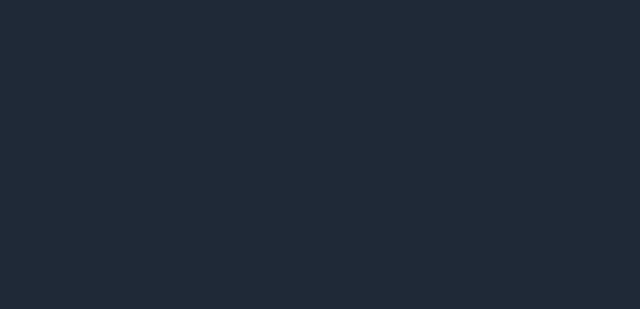
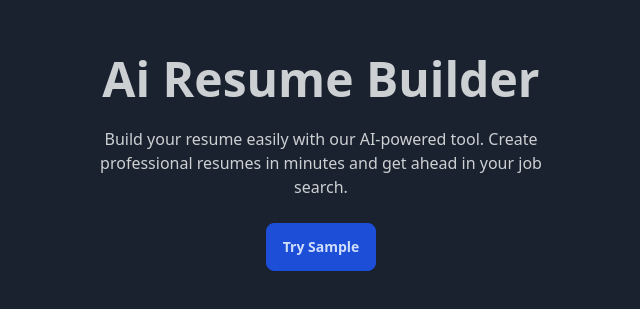
Before and after one commit to Rajneeshzytox/Ai-Resume-Builder, a React (Vite) app: page / in a window 1280 px wide. Shown: the part 237-546 px from the top of the page, without its empty margins (319-959 px from the left). Built offline with nearby package versions, Linux system fonts and the light colour scheme.

Commit message:
Hero section completed

```diff
--- a/src/App.jsx
+++ b/src/App.jsx
@@ -1,9 +1,15 @@
 
+
+//section import
+import Hero from "./sections/Hero";
+import Footer from "./sections/Footer";
 
 function App() {
   return (
     <>
 
+    <Hero />
+    <Footer/>
     </>
   )
 }
--- /dev/null
+++ b/src/sections/Hero.jsx
@@ -0,0 +1,17 @@
+const Hero = () => {
+  return (
+    <section className="hero bg-base-200 min-h-screen">
+      <div className="hero-content text-center">
+        <div className="max-w-md">
+          <h1 className="text-5xl font-bold">Ai Resume Builder</h1>
+          <p className="py-6">
+          Build your resume easily with our AI-powered tool. Create professional resumes in minutes and get ahead in your job search.
+          </p>
+          <button className="btn btn-primary">Try Sample</button>
+        </div>
+      </div>
+    </section>
+  );
+};
+
+export default Hero;
```
Also changed, not shown: public/wireframe1-mid-size.png (added).
